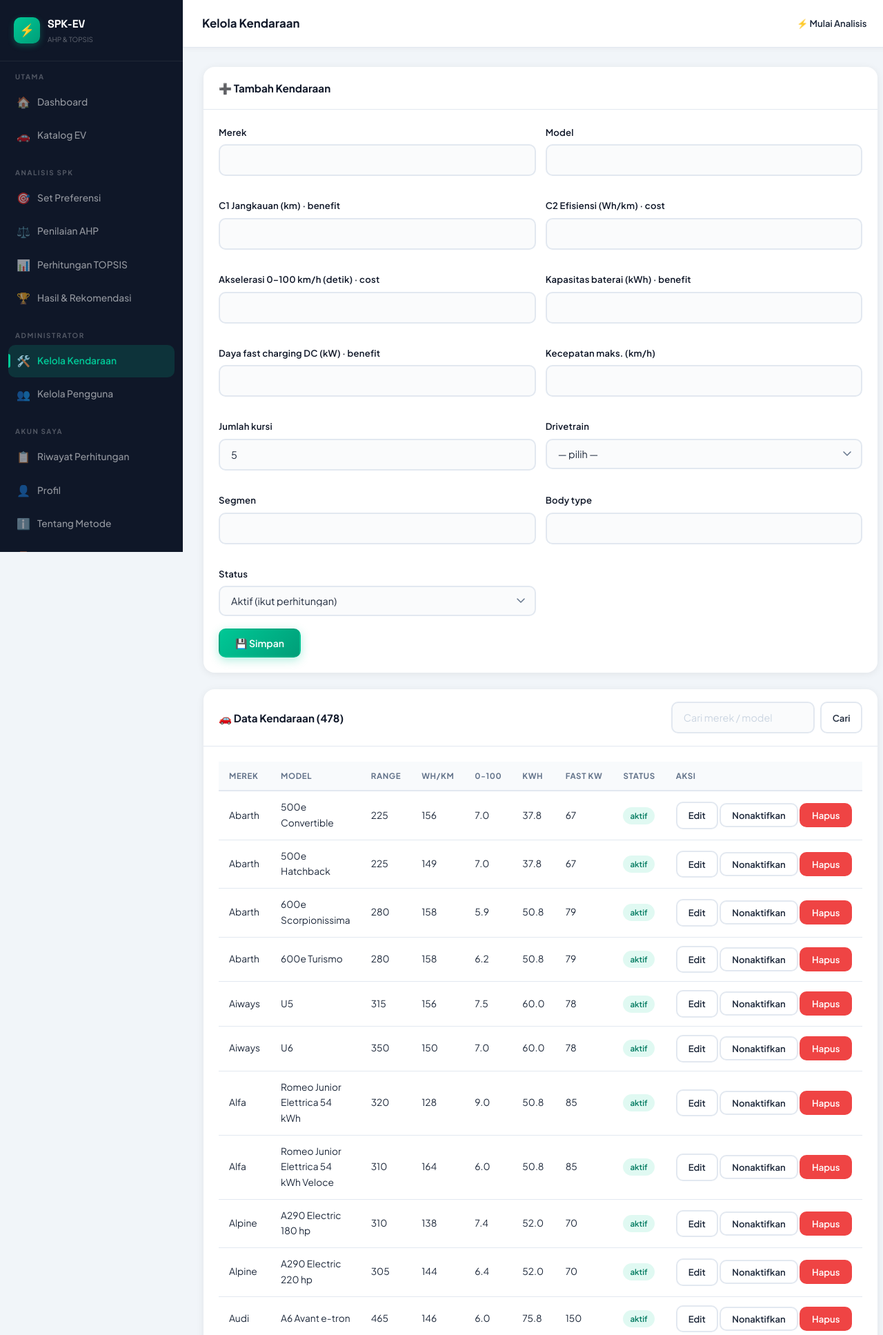
After one commit to berlianaata/mobil-listrik-skripsi-berliana-, a PHP site: page /spk_ev/pages/admin_kendaraan.php in a window 1280 px wide. The commit adds this page. Shown: the top 1935 px of the page at 69% size. Run offline with PHP 8.4, Linux system fonts and the light colour scheme; the visitor is signed in with stand-in values (Sample User, id 1); data comes from the database, SQL or seed files in the repository.

Commit message:
Perbaikan keamanan, modul admin, dan ekspor CSV
- Fix: kolom users.name -> users.nama di init.sql (registrasi/login gagal pada impor baru)
- Keamanan: CSRF token di semua form, password bcrypt (hash SHA-256 lama di-upgrade saat login),
  session_regenerate_id, cookie HttpOnly/SameSite, hapus akun demo dari halaman login
- Baru: modul admin (CRUD kendaraan, kelola pengguna) dengan requireAdmin()
- Baru: ekspor hasil ranking ke CSV (halaman Hasil dan detail Riwayat)
- Config database membaca environment variable; pesan error tidak membocorkan detail

Co-Authored-By: Claude Sonnet 5.5 <noreply@anthropic.com>
Claude-Session: https://claude.ai/code/session_01L2FxWD9NcLZHt2YUcTNE4Y

```diff
--- a/auth/register.php
+++ b/auth/register.php
@@ -10,6 +10,7 @@ $error   = '';
 $success = '';
 
 if ($_SERVER['REQUEST_METHOD'] === 'POST') {
+    csrf_verify();
     $name  = trim($_POST['name']  ?? '');
     $email = trim($_POST['email'] ?? '');
     $pw1   = $_POST['password']  ?? '';
@@ -93,6 +94,7 @@ if ($_SERVER['REQUEST_METHOD'] === 'POST') {
 
       <?php if (!$success): ?>
       <form method="POST" action="" novalidate>
+        <?= csrf_field() ?>
         <div class="form-group">
           <label for="name">Nama Lengkap</label>
           <input class="form-control" type="text" id="name" name="name"
--- a/config/database.php
+++ b/config/database.php
@@ -4,17 +4,19 @@
 // PERBAIKAN: APP_URL disesuaikan dengan nama folder di htdocs
 // ============================================================
 
-define('DB_HOST', 'localhost');
-define('DB_USER', 'root');        // Sesuaikan username MySQL
-define('DB_PASS', '');            // Sesuaikan password MySQL
-define('DB_NAME', 'spk_ev_db');
+define('DB_HOST', getenv('SPKEV_DB_HOST') !== false ? getenv('SPKEV_DB_HOST') : 'localhost');
+define('DB_USER', getenv('SPKEV_DB_USER') !== false ? getenv('SPKEV_DB_USER') : 'root');        // Sesuaikan username MySQL
+define('DB_PASS', getenv('SPKEV_DB_PASS') !== false ? getenv('SPKEV_DB_PASS') : '');            // Sesuaikan password MySQL
+define('DB_NAME', getenv('SPKEV_DB_NAME') !== false ? getenv('SPKEV_DB_NAME') : 'spk_ev_db');
 define('APP_NAME', 'SPK-EV');
-define('APP_URL',  'http://localhost/spk_ev'); // ← DIPERBAIKI: sesuai nama folder di htdocs
+define('APP_URL',  getenv('SPKEV_APP_URL') ?: 'http://localhost/spk_ev'); // sesuaikan dengan folder di htdocs / domain hosting
 
 function getDB() {
     $conn = new mysqli(DB_HOST, DB_USER, DB_PASS, DB_NAME);
     if ($conn->connect_error) {
-        die("❌ Koneksi database gagal: " . $conn->connect_error);
+        error_log("Koneksi database gagal: " . $conn->connect_error);
+        http_response_code(500);
+        die("Layanan sedang tidak tersedia. Periksa konfigurasi database.");
     }
     $conn->set_charset("utf8mb4");
     return $conn;
--- a/includes/functions.php
+++ b/includes/functions.php
@@ -4,7 +4,16 @@
 // FUNGSI: Kumpulan fungsi helper utama aplikasi
 // ============================================================
 
-session_start();
+if (session_status() === PHP_SESSION_NONE) {
+    session_set_cookie_params([
+        'lifetime' => 0,
+        'path'     => '/',
+        'httponly' => true,
+        'samesite' => 'Lax',
+        'secure'   => !empty($_SERVER['HTTPS']),
+    ]);
+    session_start();
+}
 require_once __DIR__ . '/../config/database.php';
 
 // ─────────────────────────────────────────
@@ -31,18 +40,61 @@ function requireGuest() {
 
 function currentUser() {
     if (!isLoggedIn()) return null;
-    $conn = db();
-    $id   = (int)$_SESSION['user_id'];
-    $res  = $conn->query("SELECT * FROM users WHERE id = $id");
-    return $res ? $res->fetch_assoc() : null;
+    return fetchOne("SELECT * FROM users WHERE id = ?", [(int)$_SESSION['user_id']], 'i');
 }
 
+function isAdmin() {
+    return isLoggedIn() && ($_SESSION['user_role'] ?? '') === 'admin';
+}
+
+function requireAdmin() {
+    requireLogin();
+    if (!isAdmin()) {
+        http_response_code(403);
+        setFlash('danger', 'Halaman ini hanya untuk administrator.');
+        header('Location: ' . APP_URL . '/pages/dashboard.php');
+        exit;
+    }
+}
+
+// Password: bcrypt (password_hash). Hash lama SHA-256 tetap bisa login
+// dan otomatis di-upgrade ke bcrypt (lihat auth/login.php).
 function hashPassword($pw) {
-    return hash('sha256', $pw . 'spk_ev_salt_2024');
+    return password_hash($pw, PASSWORD_BCRYPT);
+}
+
+function isLegacyHash($hash) {
+    return strpos($hash, '$2y$') !== 0;
 }
 
 function verifyPassword($pw, $hash) {
-    return hashPassword($pw) === $hash;
+    if (isLegacyHash($hash)) {
+        return hash_equals($hash, hash('sha256', $pw . 'spk_ev_salt_2024'));
+    }
+    return password_verify($pw, $hash);
+}
+
+// ─────────────────────────────────────────
+// CSRF
+// ─────────────────────────────────────────
+
+function csrf_token() {
+    if (empty($_SESSION['csrf'])) {
+        $_SESSION['csrf'] = bin2hex(random_bytes(32));
+    }
+    return $_SESSION['csrf'];
+}
+
+function csrf_field() {
+    return '<input type="hidden" name="csrf" value="' . csrf_token() . '">';
+}
+
+function csrf_verify($token = null) {
+    $token = $token ?? ($_POST['csrf'] ?? '');
+    if (empty($_SESSION['csrf']) || !hash_equals($_SESSION['csrf'], (string)$token)) {
+        http_response_code(419);
+        die('Sesi formulir tidak valid atau kedaluwarsa. Silakan muat ulang halaman dan coba lagi.');
+    }
 }
 
 // ─────────────────────────────────────────
@@ -296,6 +348,32 @@ function getHistoryDetail($histId, $userId) {
 }
 
 // ─────────────────────────────────────────
+// EKSPOR CSV (F-08)
+// ─────────────────────────────────────────
+
+function exportRankingCsv($filename, array $ranking, array $bobot, array $meta = []) {
+    header('Content-Type: text/csv; charset=UTF-8');
+    header('Content-Disposition: attachment; filename="' . $filename . '"');
+    $out = fopen('php://output', 'w');
+    fwrite($out, "\xEF\xBB\xBF"); // BOM agar Excel membaca UTF-8
+    fputcsv($out, ['Hasil Perangkingan AHP-TOPSIS']);
+    foreach ($meta as $k => $v) fputcsv($out, [$k, $v]);
+    fputcsv($out, []);
+    fputcsv($out, ['Bobot Kriteria (AHP)']);
+    foreach ($bobot as $kode => $w) fputcsv($out, [$kode, round((float)$w, 6)]);
+    fputcsv($out, []);
+    $kodeKrit = !empty($ranking[0]['data_krit']) ? array_keys($ranking[0]['data_krit']) : [];
+    fputcsv($out, array_merge(['Peringkat', 'Alternatif', 'Nilai Preferensi (Vi)', 'D+', 'D-'], $kodeKrit));
+    foreach ($ranking as $r) {
+        $row = [$r['rank'], $r['nama'], $r['CC'], $r['D_plus'] ?? '', $r['D_minus'] ?? ''];
+        foreach ($kodeKrit as $k) $row[] = $r['data_krit'][$k] ?? '';
+        fputcsv($out, $row);
+    }
+    fclose($out);
+    exit;
+}
+
+// ─────────────────────────────────────────
 // FLASH MESSAGE
 // ─────────────────────────────────────────
 
--- a/includes/navbar.php
+++ b/includes/navbar.php
@@ -56,6 +56,20 @@ $initials = strtoupper(substr($user['nama'] ?? 'U', 0, 1) . substr(explode(' ',
       </a>
     </div>
 
+    <?php if (isAdmin()): ?>
+    <div class="menu-section">
+      <div class="menu-section-title">Administrator</div>
+      <a href="<?= APP_URL ?>/pages/admin_kendaraan.php"
+         class="menu-item <?= isActive('admin_kendaraan') ?>">
+        <span class="icon">🛠️</span> Kelola Kendaraan
+      </a>
+      <a href="<?= APP_URL ?>/pages/admin_user.php"
+         class="menu-item <?= isActive('admin_user') ?>">
+        <span class="icon">👥</span> Kelola Pengguna
+      </a>
+    </div>
+    <?php endif; ?>
+
     <div class="menu-section">
       <div class="menu-section-title">Akun Saya</div>
       <a href="<?= APP_URL ?>/pages/history.php"
@@ -82,7 +96,7 @@ $initials = strtoupper(substr($user['nama'] ?? 'U', 0, 1) . substr(explode(' ',
     <div class="user-avatar"><?= $initials ?></div>
     <div class="user-info">
       <div class="name"><?= clean($user['nama'] ?? 'Pengguna') ?></div>
-      <div class="role">Pengguna Sistem</div>
+      <div class="role"><?= isAdmin() ? 'Administrator' : 'Pengguna Sistem' ?></div>
     </div>
   </div>
 </aside>
--- /dev/null
+++ b/pages/admin_kendaraan.php
@@ -0,0 +1,212 @@
+<?php
+// ============================================================
+// FILE: pages/admin_kendaraan.php
+// FUNGSI: CRUD data kendaraan listrik (khusus Admin) — F-01, F-07
+// ============================================================
+require_once __DIR__ . '/../includes/functions.php';
+requireAdmin();
+
+$pageTitle = 'Kelola Kendaraan';
+$errors    = [];
+$edit      = null;
+
+// Kolom kriteria + metadata yang dapat diisi lewat form
+function validasiKendaraan(array $in, array &$errors): array {
+    $d = [];
+    $d['brand'] = trim($in['brand'] ?? '');
+    $d['model'] = trim($in['model'] ?? '');
+    if ($d['brand'] === '' || mb_strlen($d['brand']) > 20) $errors[] = 'Merek wajib diisi (maks. 20 karakter).';
+    if ($d['model'] === '' || mb_strlen($d['model']) > 60) $errors[] = 'Model wajib diisi (maks. 60 karakter).';
+
+    $aturan = [  // kolom => [label, min, max, desimal?]
+        'range_km'               => ['Jangkauan (km)', 20, 2000, false],
+        'efficiency_wh_per_km'   => ['Efisiensi (Wh/km)', 50, 600, false],
+        'acceleration_0_100_s'   => ['Akselerasi 0-100 (detik)', 1, 60, true],
+        'battery_capacity_kwh'   => ['Kapasitas baterai (kWh)', 5, 300, true],
+        'fast_charging_power_kw' => ['Daya fast charging (kW)', 1, 1000, false],
+        'top_speed_kmh'          => ['Kecepatan maks. (km/h)', 30, 500, false],
+        'seats'                  => ['Jumlah kursi', 1, 12, false],
+    ];
+    foreach ($aturan as $kol => [$label, $min, $max, $desimal]) {
+        $raw = $in[$kol] ?? '';
+        $v   = filter_var($raw, FILTER_VALIDATE_FLOAT);
+        if ($v === false || $v < $min || $v > $max) {
+            $errors[] = "$label harus berupa angka $min – $max.";
+            $d[$kol] = 0;
+        } else {
+            $d[$kol] = $desimal ? round($v, 1) : (int)round($v);
+        }
+    }
+    $d['drivetrain']    = in_array($in['drivetrain'] ?? '', ['FWD','RWD','AWD'], true) ? $in['drivetrain'] : '';
+    if ($d['drivetrain'] === '') $errors[] = 'Drivetrain harus FWD, RWD, atau AWD.';
+    $d['segment']       = trim($in['segment'] ?? '');
+    $d['car_body_type'] = trim($in['car_body_type'] ?? '');
+    if ($d['segment'] === '' || mb_strlen($d['segment']) > 20)             $errors[] = 'Segmen wajib diisi (maks. 20 karakter).';
+    if ($d['car_body_type'] === '' || mb_strlen($d['car_body_type']) > 25) $errors[] = 'Body type wajib diisi (maks. 25 karakter).';
+    $d['status'] = ($in['status'] ?? 'aktif') === 'nonaktif' ? 'nonaktif' : 'aktif';
+    return $d;
+}
+
+if ($_SERVER['REQUEST_METHOD'] === 'POST') {
+    csrf_verify();
+    $aksi = $_POST['aksi'] ?? '';
+    $id   = (int)($_POST['id'] ?? 0);
+
+    if ($aksi === 'simpan') {
+        $d = validasiKendaraan($_POST, $errors);
+        if (!$errors) {
+            // cek duplikat merek+model
+            $dup = fetchOne("SELECT id FROM kendaraan_ev WHERE brand = ? AND model = ? AND id <> ?",
+                            [$d['brand'], $d['model'], $id], 'ssi');
+            if ($dup) $errors[] = 'Kendaraan dengan merek dan model yang sama sudah ada.';
+        }
+        if (!$errors) {
+            if ($id > 0) {
+                executeQuery("UPDATE kendaraan_ev SET brand=?, model=?, range_km=?, efficiency_wh_per_km=?,
+                    acceleration_0_100_s=?, battery_capacity_kwh=?, fast_charging_power_kw=?, top_speed_kmh=?,
+                    seats=?, drivetrain=?, segment=?, car_body_type=?, status=? WHERE id=?",
+                    [$d['brand'],$d['model'],$d['range_km'],$d['efficiency_wh_per_km'],$d['acceleration_0_100_s'],
+                     $d['battery_capacity_kwh'],$d['fast_charging_power_kw'],$d['top_speed_kmh'],$d['seats'],
+                     $d['drivetrain'],$d['segment'],$d['car_body_type'],$d['status'],$id], 'ssiiddiiissssi');
+                setFlash('success', 'Data kendaraan berhasil diperbarui.');
+            } else {
+                executeQuery("INSERT INTO kendaraan_ev (brand, model, range_km, efficiency_wh_per_km,
+                    acceleration_0_100_s, battery_capacity_kwh, fast_charging_power_kw, top_speed_kmh, seats,
+                    drivetrain, segment, car_body_type, status, battery_type, length_mm, width_mm, height_mm, source_url)
+                    VALUES (?,?,?,?,?,?,?,?,?,?,?,?,?, 'Li-ion', 0, 0, 0, 'input-admin')",
+                    [$d['brand'],$d['model'],$d['range_km'],$d['efficiency_wh_per_km'],$d['acceleration_0_100_s'],
+                     $d['battery_capacity_kwh'],$d['fast_charging_power_kw'],$d['top_speed_kmh'],$d['seats'],
+                     $d['drivetrain'],$d['segment'],$d['car_body_type'],$d['status']], 'ssiiddiiissss');
+                setFlash('success', 'Kendaraan baru berhasil ditambahkan.');
+            }
+            header('Location: ' . APP_URL . '/pages/admin_kendaraan.php');
+            exit;
+        }
+        $edit = $_POST;           // tampilkan kembali input + error
+        $edit['id'] = $id;
+    } elseif ($aksi === 'toggle' && $id > 0) {
+        executeQuery("UPDATE kendaraan_ev SET status = IF(status='aktif','nonaktif','aktif') WHERE id = ?", [$id], 'i');
+        setFlash('success', 'Status kendaraan diubah.');
+        header('Location: ' . APP_URL . '/pages/admin_kendaraan.php'); exit;
+    } elseif ($aksi === 'hapus' && $id > 0) {
+        executeQuery("DELETE FROM kendaraan_ev WHERE id = ?", [$id], 'i');
+        setFlash('success', 'Kendaraan dihapus permanen.');
+        header('Location: ' . APP_URL . '/pages/admin_kendaraan.php'); exit;
+    }
+}
+
+if ($edit === null && !empty($_GET['edit'])) {
+    $edit = fetchOne("SELECT * FROM kendaraan_ev WHERE id = ?", [(int)$_GET['edit']], 'i');
+}
+
+// ─── Daftar + pencarian + pagination ───
+$q       = trim($_GET['q'] ?? '');
+$page    = max(1, (int)($_GET['page'] ?? 1));
+$perPage = 20;
+$where   = $q !== '' ? "WHERE brand LIKE ? OR model LIKE ?" : '';
+$params  = $q !== '' ? ["%$q%", "%$q%"] : [];
+$total   = (int)(fetchOne("SELECT COUNT(*) c FROM kendaraan_ev $where", $params, str_repeat('s', count($params)))['c'] ?? 0);
+$pages   = max(1, (int)ceil($total / $perPage));
+$page    = min($page, $pages);
+$rows    = fetchAll("SELECT * FROM kendaraan_ev $where ORDER BY brand, model LIMIT ? OFFSET ?",
+                    array_merge($params, [$perPage, ($page - 1) * $perPage]),
+                    str_repeat('s', count($params)) . 'ii');
+
+$f = fn($k, $def = '') => clean($edit[$k] ?? $def);
+$opts = getFilterOptions();
+
+include __DIR__ . '/../includes/header.php';
+include __DIR__ . '/../includes/navbar.php';
+showFlash();
+?>
+
+<div class="card fade-up mb-4">
+  <div class="card-header"><h3><?= !empty($edit['id']) ? '✏️ Edit Kendaraan' : '➕ Tambah Kendaraan' ?></h3></div>
+  <div class="card-body">
+    <?php foreach ($errors as $e): ?><div class="alert alert-danger">❌ <?= clean($e) ?></div><?php endforeach; ?>
+    <form method="POST" action="">
+      <?= csrf_field() ?>
+      <input type="hidden" name="aksi" value="simpan">
+      <input type="hidden" name="id" value="<?= (int)($edit['id'] ?? 0) ?>">
+      <div class="grid-2" style="gap:14px">
+        <div class="form-group"><label>Merek</label><input class="form-control" name="brand" maxlength="20" value="<?= $f('brand') ?>" required></div>
+        <div class="form-group"><label>Model</label><input class="form-control" name="model" maxlength="60" value="<?= $f('model') ?>" required></div>
+        <div class="form-group"><label>C1 Jangkauan (km) · benefit</label><input class="form-control" type="number" step="1" name="range_km" value="<?= $f('range_km') ?>" required></div>
+        <div class="form-group"><label>C2 Efisiensi (Wh/km) · cost</label><input class="form-control" type="number" step="1" name="efficiency_wh_per_km" value="<?= $f('efficiency_wh_per_km') ?>" required></div>
+        <div class="form-group"><label>Akselerasi 0–100 km/h (detik) · cost</label><input class="form-control" type="number" step="0.1" name="acceleration_0_100_s" value="<?= $f('acceleration_0_100_s') ?>" required></div>
+        <div class="form-group"><label>Kapasitas baterai (kWh) · benefit</label><input class="form-control" type="number" step="0.1" name="battery_capacity_kwh" value="<?= $f('battery_capacity_kwh') ?>" required></div>
+        <div class="form-group"><label>Daya fast charging DC (kW) · benefit</label><input class="form-control" type="number" step="1" name="fast_charging_power_kw" value="<?= $f('fast_charging_power_kw') ?>" required></div>
+        <div class="form-group"><label>Kecepatan maks. (km/h)</label><input class="form-control" type="number" step="1" name="top_speed_kmh" value="<?= $f('top_speed_kmh') ?>" required></div>
+        <div class="form-group"><label>Jumlah kursi</label><input class="form-control" type="number" step="1" name="seats" value="<?= $f('seats', '5') ?>" required></div>
+        <div class="form-group"><label>Drivetrain</label>
+          <select class="form-control" name="drivetrain" required>
+            <option value="">— pilih —</option>
+            <?php foreach (['FWD','RWD','AWD'] as $dt): ?>
+            <option value="<?= $dt ?>" <?= ($edit['drivetrain'] ?? '') === $dt ? 'selected' : '' ?>><?= $dt ?></option>
+            <?php endforeach; ?>
+          </select></div>
+        <div class="form-group"><label>Segmen</label>
+          <input class="form-control" name="segment" maxlength="20" list="dl-seg" value="<?= $f('segment') ?>" required>
+          <datalist id="dl-seg"><?php foreach ($opts['segments'] as $o): ?><option value="<?= clean($o['segment']) ?>"><?php endforeach; ?></datalist></div>
+        <div class="form-group"><label>Body type</label>
+          <input class="form-control" name="car_body_type" maxlength="25" list="dl-body" value="<?= $f('car_body_type') ?>" required>
+          <datalist id="dl-body"><?php foreach ($opts['body_types'] as $o): ?><option value="<?= clean($o['car_body_type']) ?>"><?php endforeach; ?></datalist></div>
+        <div class="form-group"><label>Status</label>
+          <select class="form-control" name="status">
+            <option value="aktif" <?= ($edit['status'] ?? 'aktif') === 'aktif' ? 'selected' : '' ?>>Aktif (ikut perhitungan)</option>
+            <option value="nonaktif" <?= ($edit['status'] ?? '') === 'nonaktif' ? 'selected' : '' ?>>Nonaktif</option>
+          </select></div>
+      </div>
+      <button type="submit" class="btn btn-primary">💾 Simpan</button>
+      <?php if (!empty($edit['id'])): ?><a href="admin_kendaraan.php" class="btn btn-outline">Batal</a><?php endif; ?>
+    </form>
+  </div>
+</div>
+
+<div class="card fade-up">
+  <div class="card-header">
+    <h3>🚗 Data Kendaraan (<?= $total ?>)</h3>
+    <form method="GET" style="display:flex;gap:8px">
+      <input class="form-control" type="text" name="q" placeholder="Cari merek / model" value="<?= clean($q) ?>">
+      <button class="btn btn-outline btn-sm" type="submit">Cari</button>
+    </form>
+  </div>
+  <div class="card-body">
+    <div class="table-wrap">
+      <table>
+        <thead><tr><th>Merek</th><th>Model</th><th>Range</th><th>Wh/km</th><th>0-100</th><th>kWh</th><th>Fast kW</th><th>Status</th><th>Aksi</th></tr></thead>
+        <tbody>
+        <?php foreach ($rows as $r): ?>
+          <tr>
+            <td><?= clean($r['brand']) ?></td><td><?= clean($r['model']) ?></td>
+            <td><?= (int)$r['range_km'] ?></td><td><?= (int)$r['efficiency_wh_per_km'] ?></td>
+            <td><?= clean($r['acceleration_0_100_s']) ?></td><td><?= clean($r['battery_capacity_kwh']) ?></td>
+            <td><?= clean($r['fast_charging_power_kw'] ?? '-') ?></td>
+            <td><span class="badge <?= $r['status'] === 'aktif' ? 'badge-green' : 'badge-orange' ?>"><?= clean($r['status']) ?></span></td>
+            <td style="white-space:nowrap">
+              <a class="btn btn-outline btn-sm" href="?edit=<?= (int)$r['id'] ?>">Edit</a>
+              <form method="POST" style="display:inline"><?= csrf_field() ?>
+                <input type="hidden" name="aksi" value="toggle"><input type="hidden" name="id" value="<?= (int)$r['id'] ?>">
+                <button class="btn btn-outline btn-sm" type="submit"><?= $r['status'] === 'aktif' ? 'Nonaktifkan' : 'Aktifkan' ?></button></form>
+              <form method="POST" style="display:inline" onsubmit="return confirm('Hapus permanen kendaraan ini?')"><?= csrf_field() ?>
+                <input type="hidden" name="aksi" value="hapus"><input type="hidden" name="id" value="<?= (int)$r['id'] ?>">
+                <button class="btn btn-danger btn-sm" type="submit">Hapus</button></form>
+            </td>
+          </tr>
+        <?php endforeach; ?>
+        <?php if (!$rows): ?><tr><td colspan="9" style="text-align:center;color:var(--text-muted)">Tidak ada data.</td></tr><?php endif; ?>
+        </tbody>
+      </table>
+    </div>
+    <?php if ($pages > 1): ?>
+    <div style="display:flex;gap:6px;margin-top:14px;flex-wrap:wrap">
+      <?php for ($p = 1; $p <= $pages; $p++): ?>
+        <a class="btn btn-sm <?= $p === $page ? 'btn-primary' : 'btn-outline' ?>"
+           href="?<?= http_build_query(['q' => $q, 'page' => $p]) ?>"><?= $p ?></a>
+      <?php endfor; ?>
+    </div>
+    <?php endif; ?>
+  </div>
+</div>
+
+<?php include __DIR__ . '/../includes/footer.php'; ?>
--- a/pages/ahp.php
+++ b/pages/ahp.php
@@ -23,6 +23,7 @@ foreach ($dbMatrix as $row) {
 
 // ─── PROSES SUBMIT ───
 if ($_SERVER['REQUEST_METHOD'] === 'POST') {
+    csrf_verify();
     $ahp = new AHP(array_column($kriteria, 'kode'));
 
     // Bangun matriks dari POST
@@ -121,6 +122,7 @@ include __DIR__ . '/../includes/navbar.php';
   </div>
   <div class="card-body">
     <form method="POST" action="" id="formAHP">
+      <?= csrf_field() ?>
       <div class="table-wrap">
         <table class="matrix-table">
           <thead>
--- a/pages/preferensi.php
+++ b/pages/preferensi.php
@@ -11,6 +11,7 @@ $opts      = getFilterOptions();
 $pref      = getPreferensiUser($_SESSION['user_id']);
 
 if ($_SERVER['REQUEST_METHOD'] === 'POST') {
+    csrf_verify();
     $data = [
         'segment'    => $_POST['segment']    ?? null,
         'drivetrain' => $_POST['drivetrain'] ?? null,
@@ -60,6 +61,7 @@ include __DIR__ . '/../includes/navbar.php';
       </div>
 
       <form method="POST" action="">
+        <?= csrf_field() ?>
         <!-- Segmen Kendaraan -->
         <div class="form-group">
           <label for="segment">Segmen Kendaraan</label>
--- a/pages/profil.php
+++ b/pages/profil.php
@@ -11,6 +11,8 @@ $userId    = $_SESSION['user_id'];
 $user      = currentUser();
 $errProfil = ''; $errPw = '';
 $okProfil  = ''; $okPw  = '';
+
+if ($_SERVER['REQUEST_METHOD'] === 'POST') csrf_verify();
 
 // ─── Update Nama ───
 if (isset($_POST['action']) && $_POST['action'] === 'update_profil') {
@@ -127,6 +129,7 @@ include __DIR__ . '/../includes/navbar.php';
         <?php if ($errProfil): ?><div class="alert alert-danger">❌ <?= clean($errProfil) ?></div><?php endif; ?>
         <?php if ($okProfil):  ?><div class="alert alert-success">✅ <?= clean($okProfil) ?></div><?php endif; ?>
         <form method="POST">
+          <?= csrf_field() ?>
           <input type="hidden" name="action" value="update_profil">
           <div class="form-group">
             <label>Nama Lengkap</label>
@@ -149,6 +152,7 @@ include __DIR__ . '/../includes/navbar.php';
         <?php if ($errPw): ?><div class="alert alert-danger">❌ <?= clean($errPw) ?></div><?php endif; ?>
         <?php if ($okPw):  ?><div class="alert alert-success">✅ <?= clean($okPw) ?></div><?php endif; ?>
         <form method="POST">
+          <?= csrf_field() ?>
           <input type="hidden" name="action" value="ubah_pw">
           <div class="form-group">
             <label>Kata Sandi Saat Ini</label>
```
Also changed, not shown: auth/login.php (+8 -11 lines), pages/admin_user.php (added, +66 -0 lines), pages/hasil.php (+8 -0 lines), pages/history.php (+14 -2 lines), README.md, config/init.sql.
